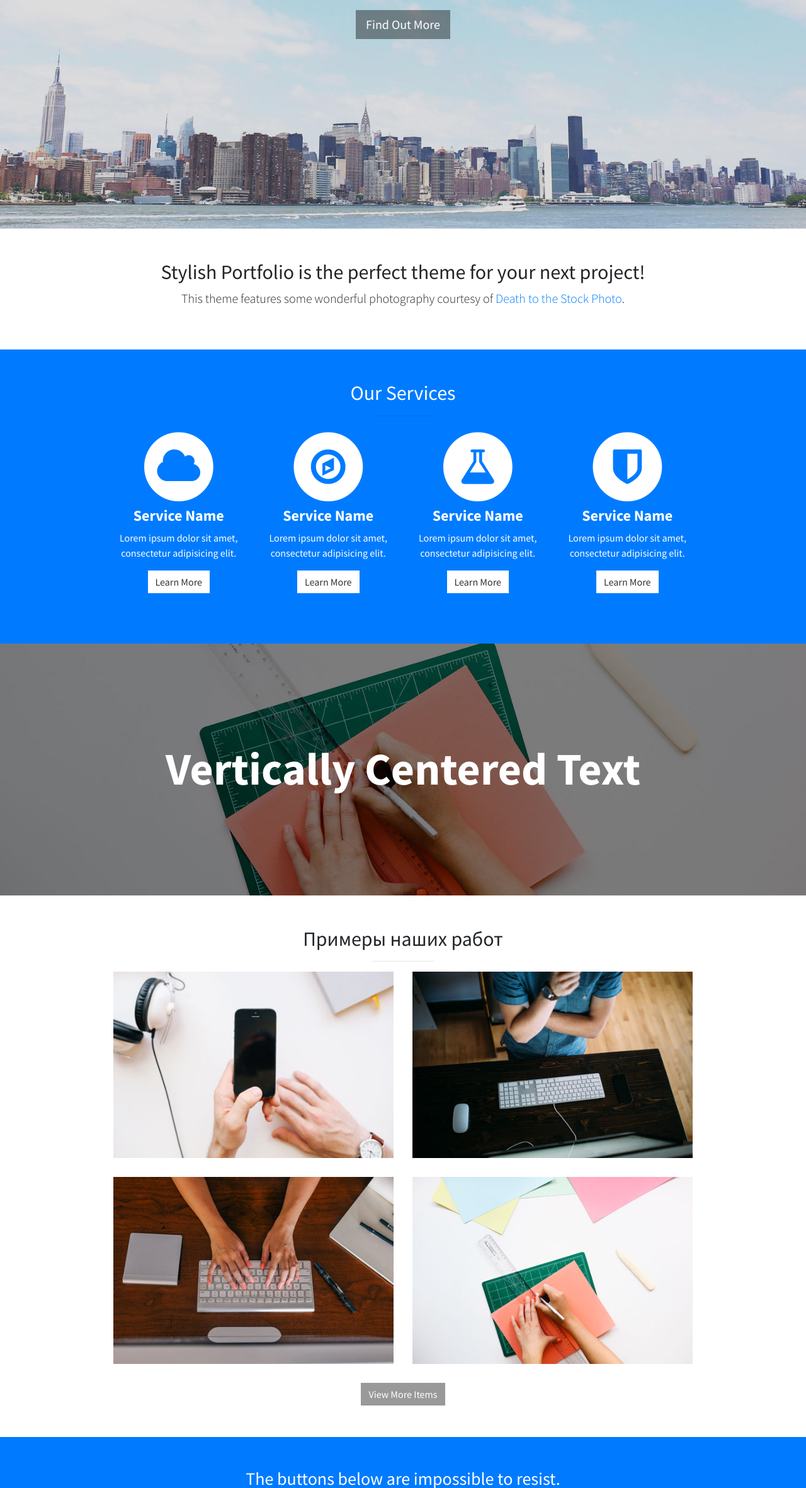
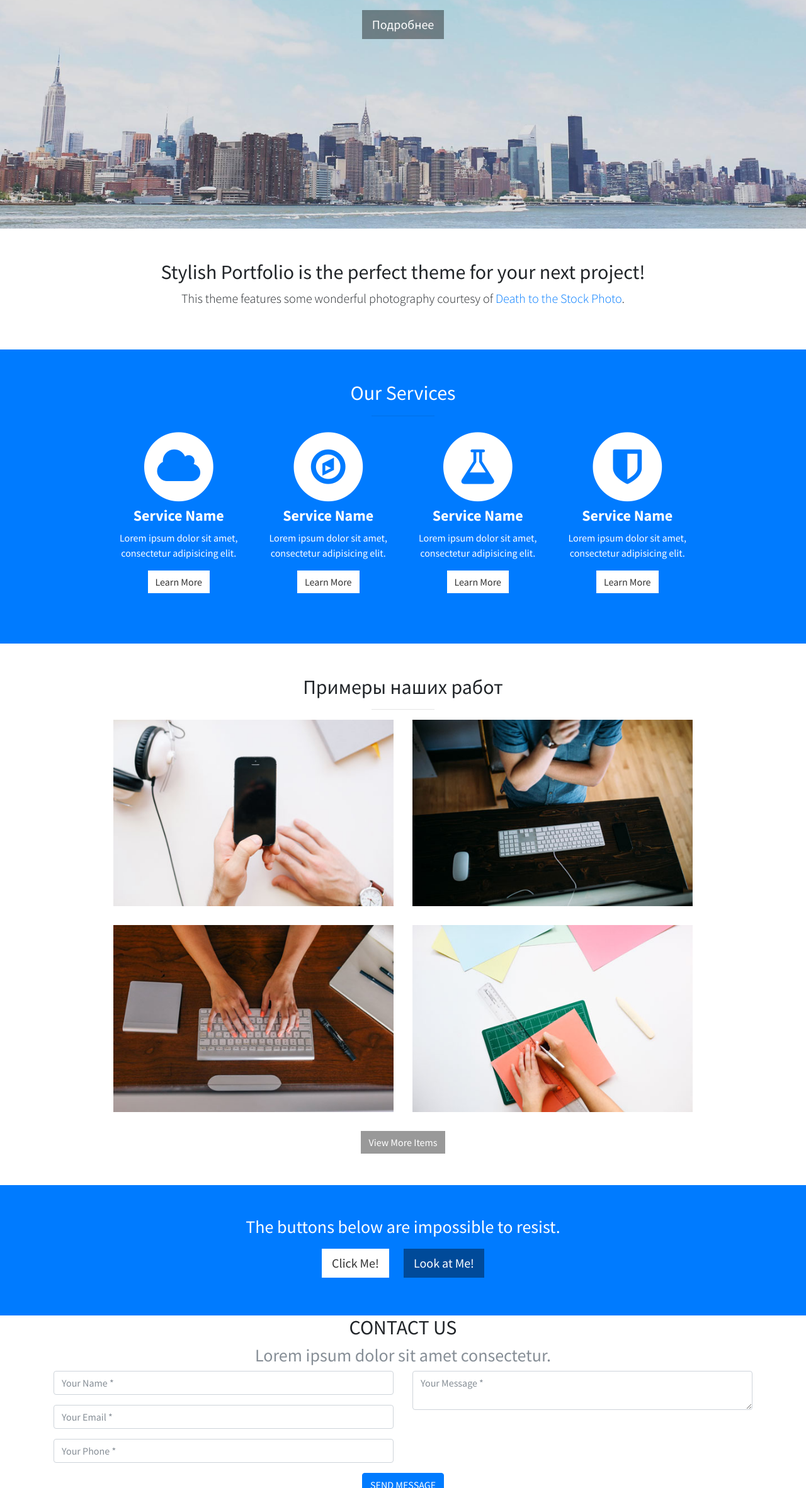
Before and after one commit to VAISWEB/WEBSITE1, a website: page WEBSITE/index.html in a window 1280 px wide. Shown: the part 437-2800 px from the top of the page at 63% size. Drawn offline with Linux system fonts and the light colour scheme.

Commit message:
DELETING_NOTNEEDED_ELEMENTS

```diff
--- a/WEBSITE/index.html
+++ b/WEBSITE/index.html
@@ -45,7 +45,7 @@
           <a class="js-scroll-trigger" href="#portfolio">Примеры работ</a>
         </li>
         <li>
-          <a class="js-scroll-trigger" href="#contact" onclick=$( "#menu-close").click();>Написать нам</a>
+          <a class="js-scroll-trigger" href="#contact" onclick=$("#menu-close").click();>Написать нам</a>
         </li>
       </ul>
     </nav>
@@ -54,9 +54,9 @@
     <header class="header" id="top">
       <div class="text-vertical-center">
         <h1>Натяжные потолки</h1>
-        <h3>Free Bootstrap Themes &amp; Templates</h3>
+        <h3>Практичные и красивые натяжные потолки по Москве &amp; Санкт-Петербургу </h3>
         <br>
-        <a href="#about" class="btn btn-dark btn-lg js-scroll-trigger">Find Out More</a>
+        <a href="#about" class="btn btn-dark btn-lg js-scroll-trigger">Подробнее</a>
       </div>
     </header>
 
@@ -71,7 +71,7 @@
     </section>
 
     <!-- Services -->
-    <section id="services" class="services bg-primary text-white">
+<section id="services" class="services bg-primary text-white">
       <div class="container">
         <div class="row text-center">
           <div class="col-lg-10 mx-auto">
@@ -141,11 +141,7 @@
     </section>
 
     <!-- Callout -->
-    <aside class="callout">
-      <div class="text-vertical-center">
-        <h1>Vertically Centered Text</h1>
-      </div>
-    </aside>
+
 
     <!-- Portfolio -->
     <section id="portfolio" class="portfolio">
@@ -205,9 +201,47 @@
 
     <!-- Map -->
     <section id="contact" class="form">
-
-
-
+        <div class="container">
+          <div class="row">
+            <div class="col-lg-12 text-center">
+              <h2 class="section-heading text-uppercase">Contact Us</h2>
+              <h3 class="section-subheading text-muted">Lorem ipsum dolor sit amet consectetur.</h3>
+            </div>
+          </div>
+          <div class="row">
+            <div class="col-lg-12">
+              <form id="contactForm" name="sentMessage" novalidate>
+                <div class="row">
+                  <div class="col-md-6">
+                    <div class="form-group">
+                      <input class="form-control" id="name" type="text" placeholder="Your Name *" required data-validation-required-message="Please enter your name.">
+                      <p class="help-block text-danger"></p>
+                    </div>
+                    <div class="form-group">
+                      <input class="form-control" id="email" type="email" placeholder="Your Email *" required data-validation-required-message="Please enter your email address.">
+                      <p class="help-block text-danger"></p>
+                    </div>
+                    <div class="form-group">
+                      <input class="form-control" id="phone" type="tel" placeholder="Your Phone *" required data-validation-required-message="Please enter your phone number.">
+                      <p class="help-block text-danger"></p>
+                    </div>
+                  </div>
+                  <div class="col-md-6">
+                    <div class="form-group">
+                      <textarea class="form-control" id="message" placeholder="Your Message *" required data-validation-required-message="Please enter a message."></textarea>
+                      <p class="help-block text-danger"></p>
+                    </div>
+                  </div>
+                  <div class="clearfix"></div>
+                  <div class="col-lg-12 text-center">
+                    <div id="success"></div>
+                    <button id="sendMessageButton" class="btn btn-primary btn-xl text-uppercase" type="submit">Send Message</button>
+                  </div>
+                </div>
+              </form>
+            </div>
+          </div>
+        </div>
     </section>
 
     <!-- Footer -->
```
